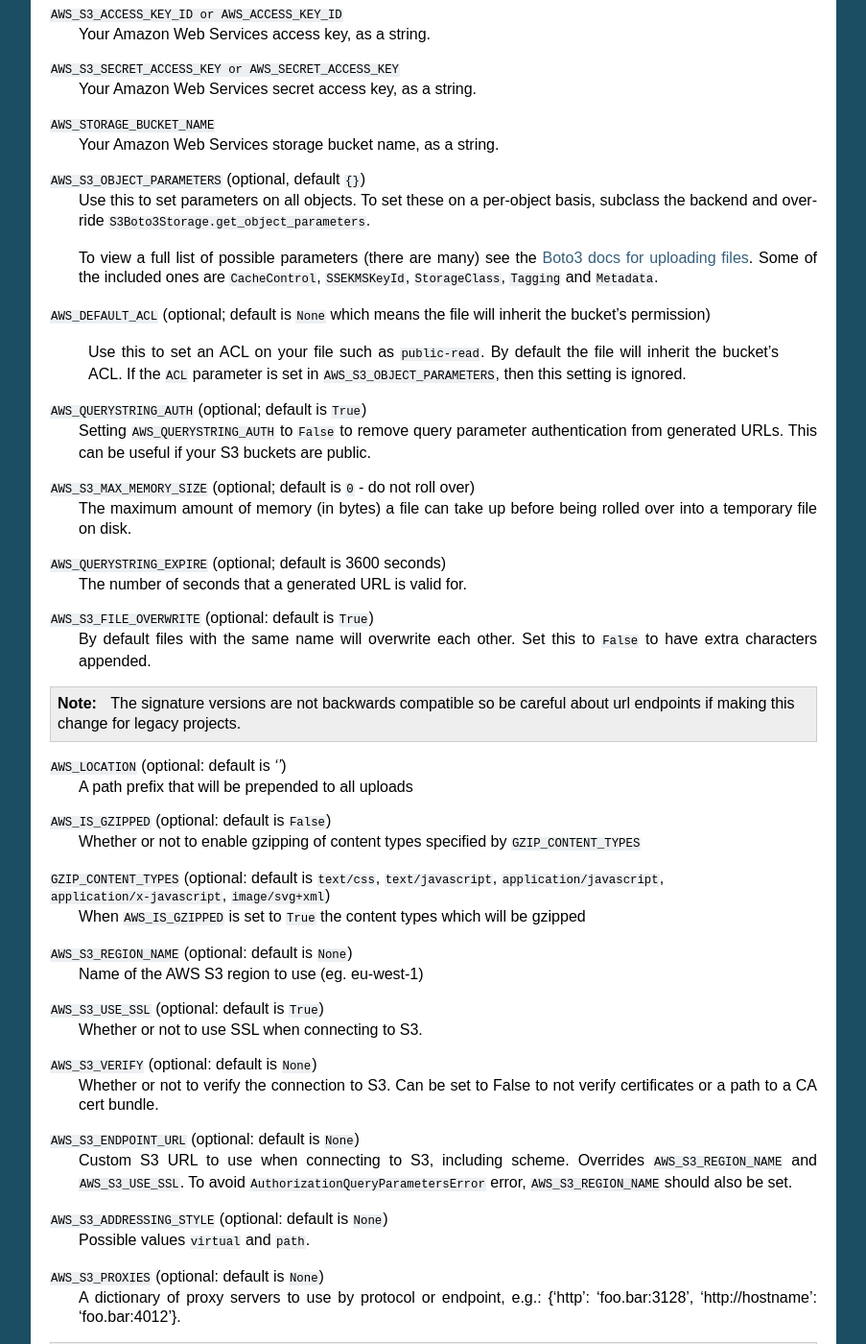
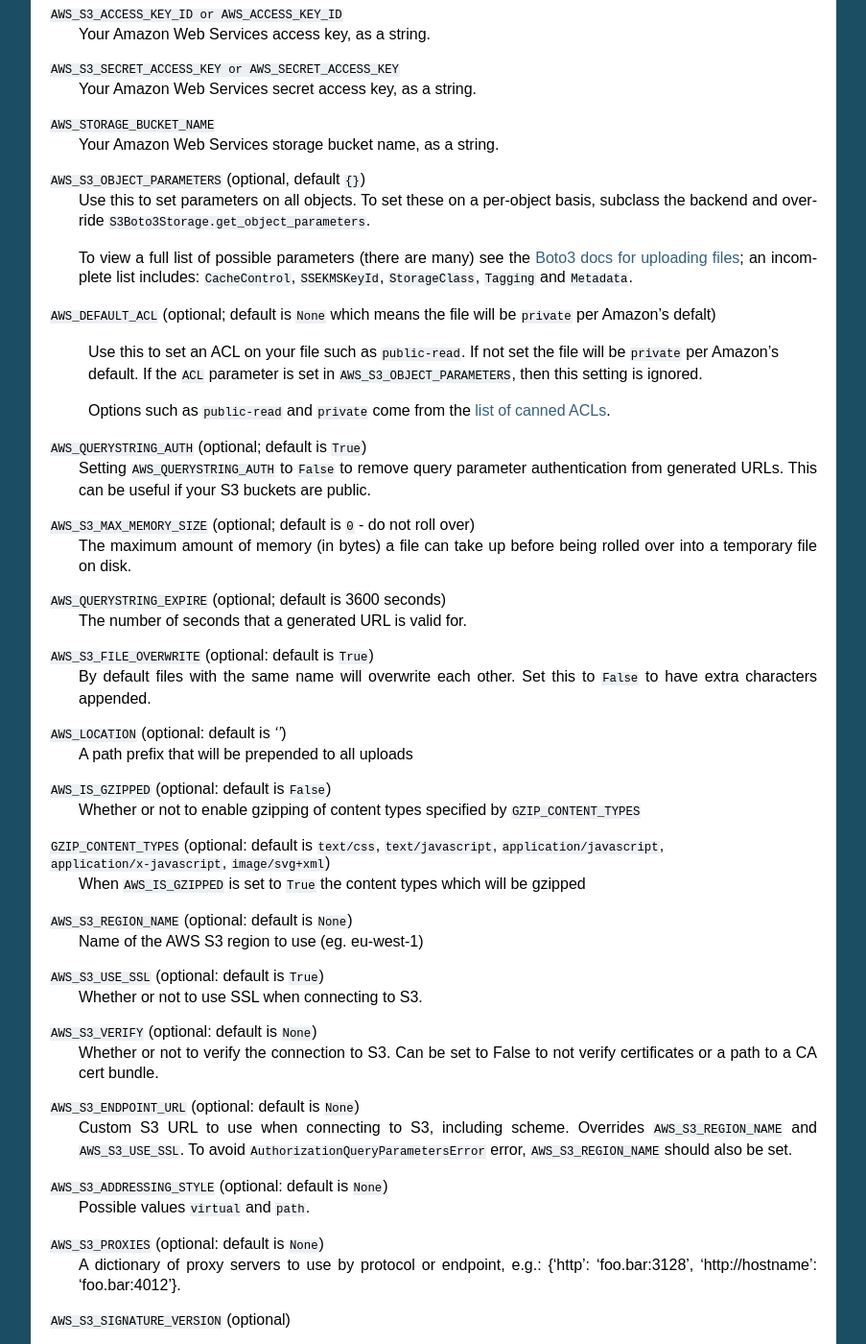
Before and after one commit to jschneier/django-storages, a Sphinx documentation site: the page built from docs/backends/amazon-S3.rst, in a window 1280 px wide and 1400 px high, scrolled down 986 px. Shown: the whole window at 96% size, without its empty margins (198-1101 px from the left). Built offline with Sphinx 7.4.7, drawn with Linux system fonts in a browser that asks for light colours; some of the changed text lies outside the part shown.

Commit message:
[docs/s3] Fix default ACL reference and add link to canned list (#1111)

```diff
--- a/docs/backends/amazon-S3.rst
+++ b/docs/backends/amazon-S3.rst
@@ -59,13 +59,14 @@ searches for them:
   Use this to set parameters on all objects. To set these on a per-object
   basis, subclass the backend and override ``S3Boto3Storage.get_object_parameters``.
 
-  To view a full list of possible parameters (there are many) see the `Boto3 docs for uploading files`_.
-  Some of the included ones are ``CacheControl``, ``SSEKMSKeyId``, ``StorageClass``, ``Tagging`` and ``Metadata``.
+  To view a full list of possible parameters (there are many) see the `Boto3 docs for uploading files`_; an incomplete list includes: ``CacheControl``, ``SSEKMSKeyId``, ``StorageClass``, ``Tagging`` and ``Metadata``.
 
-``AWS_DEFAULT_ACL`` (optional; default is ``None`` which means the file will inherit the bucket's permission)
+``AWS_DEFAULT_ACL`` (optional; default is ``None`` which means the file will be ``private`` per Amazon's defalt)
 
-   Use this to set an ACL on your file such as ``public-read``. By default the file will inherit the bucket's ACL.
+   Use this to set an ACL on your file such as ``public-read``. If not set the file will be ``private`` per Amazon's default.
    If the ``ACL`` parameter is set in ``AWS_S3_OBJECT_PARAMETERS``, then this setting is ignored.
+
+   Options such as ``public-read`` and ``private`` come from the `list of canned ACLs`_.
 
 ``AWS_QUERYSTRING_AUTH`` (optional; default is ``True``)
     Setting ``AWS_QUERYSTRING_AUTH`` to ``False`` to remove query parameter
@@ -81,11 +82,6 @@ searches for them:
 
 ``AWS_S3_FILE_OVERWRITE`` (optional: default is ``True``)
     By default files with the same name will overwrite each other. Set this to ``False`` to have extra characters appended.
-
-.. note::
-
-    The signature versions are not backwards compatible so be careful about url endpoints if making this change
-    for legacy projects.
 
 ``AWS_LOCATION`` (optional: default is `''`)
     A path prefix that will be prepended to all uploads
@@ -114,10 +110,6 @@ searches for them:
 ``AWS_S3_PROXIES`` (optional: default is ``None``)
   A dictionary of proxy servers to use by protocol or endpoint, e.g.:
   {'http': 'foo.bar:3128', 'http://hostname': 'foo.bar:4012'}.
-
-.. note::
-
-  The minimum required version of ``boto3`` to use this feature is 1.4.4
 
 ``AWS_S3_SIGNATURE_VERSION`` (optional)
 
```
